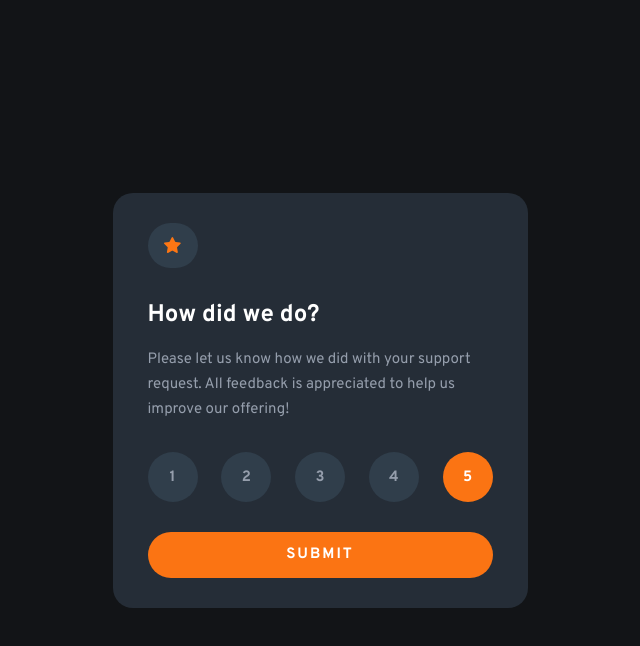
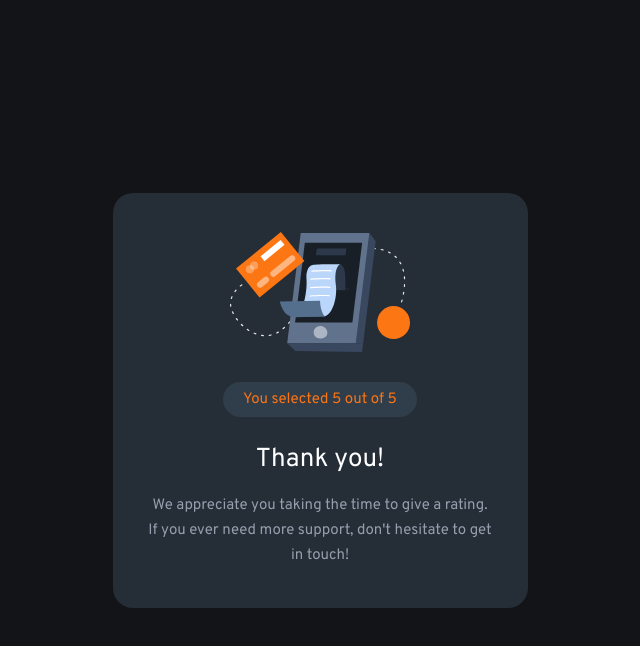
Before and after one commit to tuntinotuan/frontendmentor-ui, a plain HTML site: page interactive-rating-component-main/index.html in a window 1280 px wide. Both pictures are taken after a click on the element "SUBMIT". Shown: the whole page, without its empty margins (320-960 px from the left). Drawn offline with Linux system fonts and the light colour scheme.

Commit message:
finish interative-rating-component-main

```diff
--- a/interactive-rating-component-main/css/style.css
+++ b/interactive-rating-component-main/css/style.css
@@ -154,7 +154,8 @@ button {
   justify-content: center;
   align-items: center;
 }
-.rate {
+.rate,
+.result {
   width: 415px;
   height: 415px;
   border-radius: 20px;
@@ -171,12 +172,12 @@ button {
   align-items: center;
   background-color: #303e4b;
   border-radius: 100rem;
-  margin-bottom: 35px;
 }
 .rate__title {
   font-size: 24px;
   font-weight: 700;
   color: var(--white);
+  margin-top: 35px;
   margin-bottom: 20px;
 }
 .rate__text {
@@ -231,12 +232,29 @@ button {
 }
 /* Result */
 .result {
+  align-items: center;
+  justify-content: center;
 }
 .result__image {
+  width: 180px;
+  height: 120px;
 }
 .result__selected {
+  width: auto;
+  height: auto;
+  color: var(--primary-color-orange);
+  background-color: #303e4b;
+  margin: 30px 0;
+  padding: 10px 20px;
+  border-radius: 100rem;
 }
 .result__title {
+  font-size: 26px;
+  margin-bottom: 20px;
+  color: var(--white);
 }
 .result__content {
+  color: var(--light-grey);
+  line-height: 25px;
+  text-align: center;
 }
--- a/interactive-rating-component-main/index.html
+++ b/interactive-rating-component-main/index.html
@@ -16,24 +16,24 @@
 
 <body>
   <div class="container">
-    <div class="rate">
+    <div class="rate" id="rate">
       <div class="rate__start"><img src="./images/icon-star.svg" alt=""></div>
       <h1 class="rate__title">How did we do?</h1>
       <p class="rate__text">Please let us know how we did with your support request. All feedback is appreciated
         to help us improve our offering!</p>
       <div class="rate__select">
-        <div class="rate__number">1</div>
-        <div class="rate__number">2</div>
-        <div class="rate__number">3</div>
-        <div class="rate__number">4</div>
-        <div class="rate__number rate__number--active">5</div>
+        <div class="rate__number" onclick="chooseStart(this)">1</div>
+        <div class="rate__number" onclick="chooseStart(this)">2</div>
+        <div class="rate__number" onclick="chooseStart(this)">3</div>
+        <div class="rate__number" onclick="chooseStart(this)">4</div>
+        <div class="rate__number rate__number--active" onclick="chooseStart(this)">5</div>
       </div>
-      <div class="rate__btn-submit">Submit</div>
+      <div class="rate__btn-submit" id="submit" onclick="HandleSubmitBtn()">Submit</div>
     </div>
-    <div class="rate rate--result" style="display: none;">
+    <div class="result rate--result" id="result" style="display: none;">
       <img src="./images/illustration-thank-you.svg" alt="" class="result__image">
       <div class="result__selected">
-        <p> You selected <span> </span> out of 5</p>
+        <p> You selected <span id="start-chose"> </span> out of 5</p>
       </div>
       <h1 class="result__title">Thank you!</h1>
       <p class="result__content">We appreciate you taking the time to give a rating. If you ever need more support,
--- a/interactive-rating-component-main/js/main.js
+++ b/interactive-rating-component-main/js/main.js
@@ -0,0 +1,25 @@
+const btnRate = document.getElementById("rate");
+const btnResult = document.getElementById("result");
+const startChose = document.getElementById("start-chose");
+const btnSubmit = document.getElementById("submit");
+let lastResult = 5;
+
+function chooseStart(start) {
+  const current = document.getElementsByClassName("rate__number--active");
+  current[0].className = current[0].className.replace(
+    " rate__number--active",
+    ""
+  );
+  start.className += " rate__number--active";
+
+  if (start?.textContent) {
+    lastResult = start.textContent;
+  }
+  console.log("Value: ~", start.textContent);
+}
+
+function HandleSubmitBtn() {
+  btnResult.style.display = "flex";
+  btnRate.style.display = "none";
+  startChose.textContent = lastResult;
+}
```
